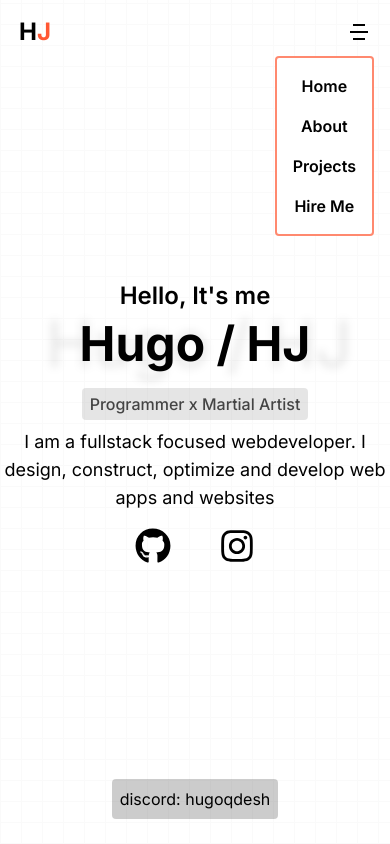
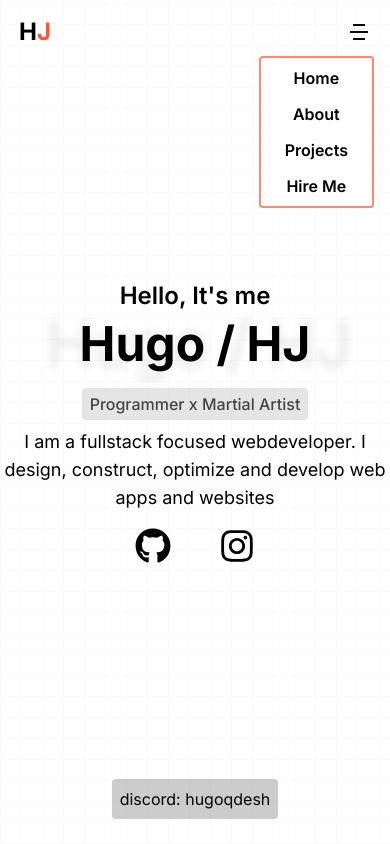
Before and after one commit to hugoqdesh/portfolio, a Next.js app: page / in a window 390 px wide. Both pictures are taken after a click on the element 359 px from the left and 32 px from the top of the page. Built offline with nearby package versions, Linux system fonts and the light colour scheme.

Commit message:
Update Header.tsx

```diff
--- a/components/Header.tsx
+++ b/components/Header.tsx
@@ -50,7 +50,7 @@ const Header = () => {
       <div onClick={handleMenu} className="md:hidden">
         <RiMenu5Fill size={24} />
         {isMenuOpen && (
-          <div className="fixed top-14 right-4 flex flex-col gap-4 bg-white border-2 border-[#FF5733]/70 rounded p-4 items-center">
+          <div className="fixed top-14 right-4 flex flex-col gap-3 bg-white border-2 border-[#FF5733]/70 rounded px-6 py-2 items-center">
             <Link href="/" className="font-semibold">
               Home
             </Link>
```
